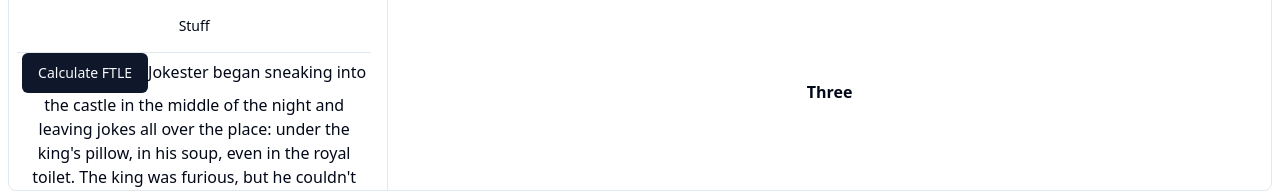
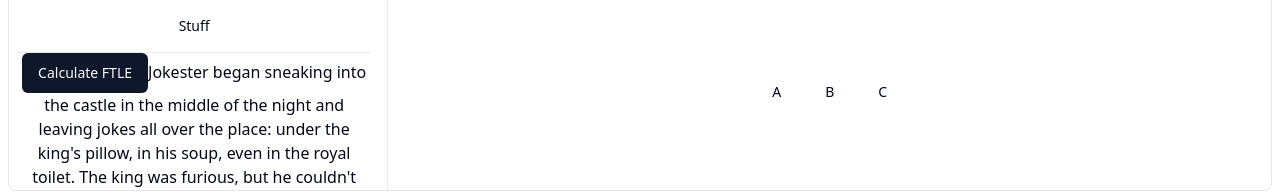
Before and after one commit to christian-lang-git/2024CR3BPReturnMaps, a React (Vite) app: page / in a window 1280 px wide. Shown: the part 601-794 px from the top of the page. Built offline with nearby package versions, Linux system fonts and the light colour scheme.

Commit message:
togglegroup

```diff
--- a/package.json
+++ b/package.json
@@ -15,6 +15,8 @@
     "@radix-ui/react-scroll-area": "^1.0.5",
     "@radix-ui/react-slot": "^1.0.2",
     "@radix-ui/react-tabs": "^1.0.4",
+    "@radix-ui/react-toggle": "^1.0.3",
+    "@radix-ui/react-toggle-group": "^1.0.4",
     "class-variance-authority": "^0.7.0",
     "clsx": "^2.1.1",
     "eventemitter3": "^5.0.1",
--- a/src/App.jsx
+++ b/src/App.jsx
@@ -11,6 +11,7 @@
 
 import { useState } from 'react'
 import { AppProvider } from '@/components/uicustom/AppContext'
+import ActionsPanel from "./components/uicustom/actionspanel";
 
 function App() {
 
@@ -35,7 +36,7 @@
                             <ResizableHandle />
                             <ResizablePanel defaultSize={25}>
                                 <div className="flex h-full items-center justify-center p-6">
-                                    <span className="font-semibold">Three</span>
+                                    <ActionsPanel />
                                 </div>
                             </ResizablePanel>
                         </ResizablePanelGroup>
--- /dev/null
+++ b/src/components/ui/toggle-group.jsx
@@ -0,0 +1,44 @@
+"use client";
+import * as React from "react"
+import * as ToggleGroupPrimitive from "@radix-ui/react-toggle-group"
+
+import { cn } from "@/lib/utils"
+import { toggleVariants } from "@/components/ui/toggle"
+
+const ToggleGroupContext = React.createContext({
+  size: "default",
+  variant: "default",
+})
+
+const ToggleGroup = React.forwardRef(({ className, variant, size, children, ...props }, ref) => (
+  <ToggleGroupPrimitive.Root
+    ref={ref}
+    className={cn("flex items-center justify-center gap-1", className)}
+    {...props}>
+    <ToggleGroupContext.Provider value={{ variant, size }}>
+      {children}
+    </ToggleGroupContext.Provider>
+  </ToggleGroupPrimitive.Root>
+))
+
+ToggleGroup.displayName = ToggleGroupPrimitive.Root.displayName
+
+const ToggleGroupItem = React.forwardRef(({ className, children, variant, size, ...props }, ref) => {
+  const context = React.useContext(ToggleGroupContext)
+
+  return (
+    (<ToggleGroupPrimitive.Item
+      ref={ref}
+      className={cn(toggleVariants({
+        variant: context.variant || variant,
+        size: context.size || size,
+      }), className)}
+      {...props}>
+      {children}
+    </ToggleGroupPrimitive.Item>)
+  );
+})
+
+ToggleGroupItem.displayName = ToggleGroupPrimitive.Item.displayName
+
+export { ToggleGroup, ToggleGroupItem }
--- /dev/null
+++ b/src/components/ui/toggle.jsx
@@ -0,0 +1,40 @@
+"use client"
+
+import * as React from "react"
+import * as TogglePrimitive from "@radix-ui/react-toggle"
+import { cva } from "class-variance-authority";
+
+import { cn } from "@/lib/utils"
+
+const toggleVariants = cva(
+  "inline-flex items-center justify-center rounded-md text-sm font-medium ring-offset-background transition-colors hover:bg-muted hover:text-muted-foreground focus-visible:outline-none focus-visible:ring-2 focus-visible:ring-ring focus-visible:ring-offset-2 disabled:pointer-events-none disabled:opacity-50 data-[state=on]:bg-accent data-[state=on]:text-accent-foreground",
+  {
+    variants: {
+      variant: {
+        default: "bg-transparent",
+        outline:
+          "border border-input bg-transparent hover:bg-accent hover:text-accent-foreground",
+      },
+      size: {
+        default: "h-10 px-3",
+        sm: "h-9 px-2.5",
+        lg: "h-11 px-5",
+      },
+    },
+    defaultVariants: {
+      variant: "default",
+      size: "default",
+    },
+  }
+)
+
+const Toggle = React.forwardRef(({ className, variant, size, ...props }, ref) => (
+  <TogglePrimitive.Root
+    ref={ref}
+    className={cn(toggleVariants({ variant, size, className }))}
+    {...props} />
+))
+
+Toggle.displayName = TogglePrimitive.Root.displayName
+
+export { Toggle, toggleVariants }
--- /dev/null
+++ b/src/components/uicustom/actionspanel.jsx
@@ -0,0 +1,22 @@
+import React, { Component } from 'react';
+import { Tabs, TabsContent, TabsList, TabsTrigger } from "@/components/ui/tabs"
+import TabData from "@/components/uicustom/tab_data";
+import TabCamera from "@/components/uicustom/tab_camera";
+import TabRendering from '@/components/uicustom/tab_rendering';
+import { ToggleGroup, ToggleGroupItem } from "@/components/ui/toggle-group"
+
+class ActionsPanel extends Component {
+
+    render() {
+        return (
+            <ToggleGroup size={"lg"} type="single">
+                <ToggleGroupItem value="a">A</ToggleGroupItem>
+                <ToggleGroupItem value="b">B</ToggleGroupItem>
+                <ToggleGroupItem value="c">C</ToggleGroupItem>
+            </ToggleGroup>
+        )
+    }
+
+}
+
+export default ActionsPanel
```
Also changed, not shown: 1 other file (tests, documents, lock files or other folders).
